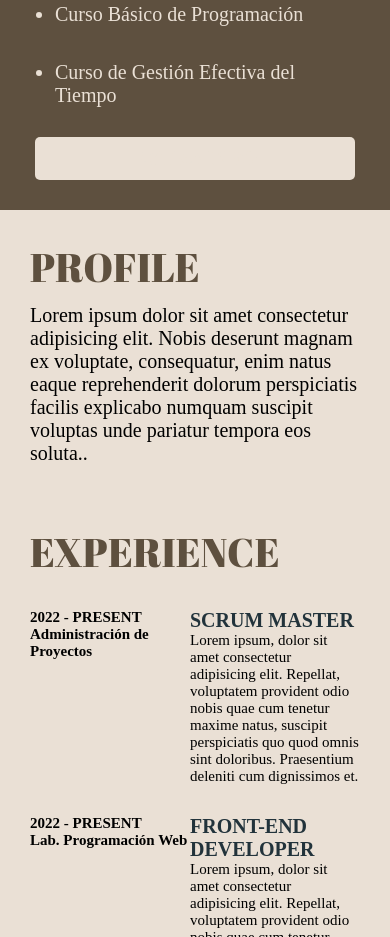
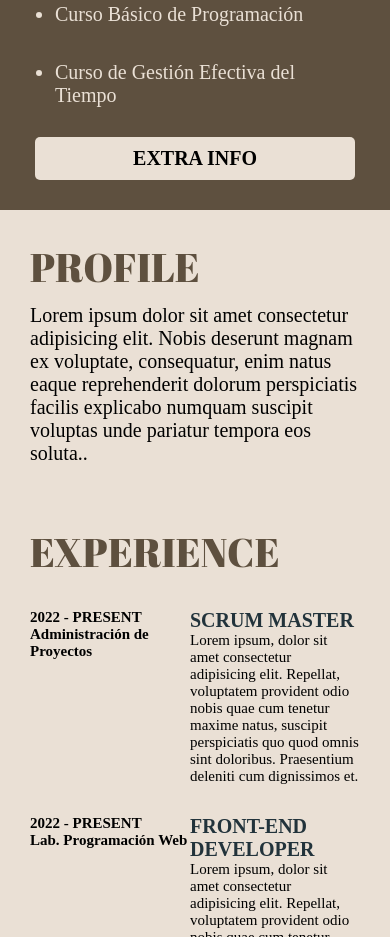
Before and after one commit to Alan-AyalaS/Curriculum, a plain HTML site: page index.html in a window 390 px wide. Shown: the part 1380-2317 px from the top of the page. Drawn offline with Linux system fonts and the light colour scheme; some packages are replaced by stand-ins of ours; a script that the page names is missing.

Commit message:
se arreglo el texto azul

```diff
--- a/style.css
+++ b/style.css
@@ -389,6 +389,10 @@ main .experiencia .scrum, .frontend--developer{
     }
 
     button {
-        color: #EAE0D5;
+        color: black;
+    }
+    button:hover {
+        background-color: #a08263;
+        color: var(--color_dos);
     }
 }
```
